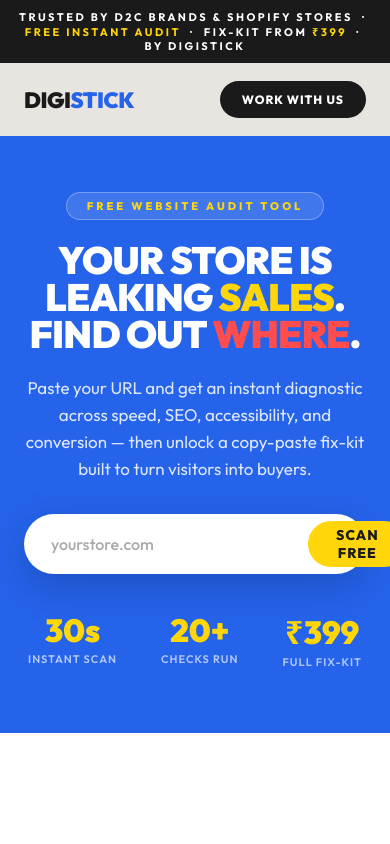
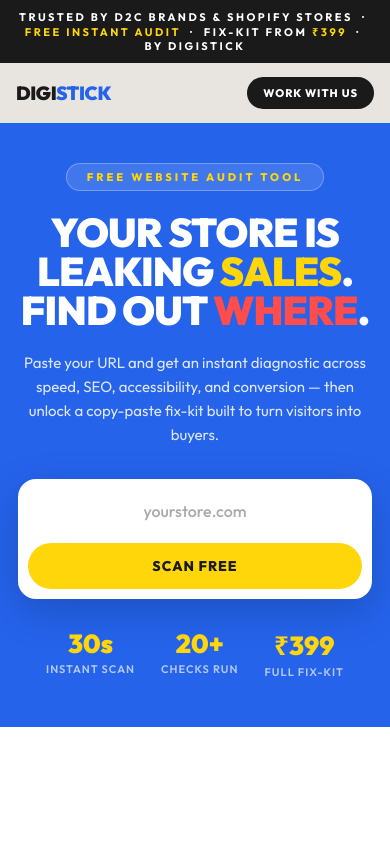
Before and after one commit to connect511/sitecheck, a Next.js app: page / in a window 390 px wide. Shown: the top 844 px of the page. Built offline with nearby package versions, Linux system fonts and the light colour scheme.

Commit message:
Update globals.css

```diff
--- a/app/globals.css
+++ b/app/globals.css
@@ -252,3 +252,68 @@
 @media (prefers-reduced-motion: reduce) {
   .anim > * { animation:none; opacity:1; transform:none; }
 }
+
+/* ===== v5: more checks, mobile, interactivity ===== */
+.lbl-badge { background: var(--bad); color:#fff; font-size:10px; font-weight:800; letter-spacing:.05em; text-transform:uppercase; padding:4px 10px; border-radius:50px; margin-left:4px; }
+
+/* hover lifts (desktop) */
+@media (hover:hover) {
+  .check, .gauge, .card, .testi, .snippet { transition: transform .15s ease, box-shadow .15s ease; }
+  .check:hover, .card:hover, .testi:hover { transform: translateY(-3px); box-shadow: 0 10px 28px rgba(0,0,0,.08); border-color:#d8d3cc; }
+  .gauge:hover { transform: translateY(-3px); box-shadow: 0 10px 28px rgba(0,0,0,.08); }
+}
+
+/* Sticky mobile unlock bar */
+.sticky-unlock { display:none; }
+@media (max-width: 760px) {
+  .sticky-unlock { display:flex; position:fixed; left:10px; right:10px; bottom:10px; z-index:80;
+    align-items:center; justify-content:space-between; gap:12px;
+    background:var(--ink); border-radius:16px; padding:12px 14px; box-shadow:0 10px 30px rgba(0,0,0,.3); }
+  .su-left { display:flex; flex-direction:column; line-height:1.1; }
+  .su-price { color:var(--yellow); font-weight:900; font-size:22px; }
+  .su-txt { color:rgba(255,255,255,.7); font-size:11px; font-weight:600; }
+  .su-btn { flex:none; background:var(--yellow); color:var(--ink); border:0; border-radius:50px; font-weight:800; font-size:14px; padding:13px 22px; }
+}
+
+/* ===== Mobile polish ===== */
+@media (max-width: 760px) {
+  .wrap { overflow-x: hidden; }
+  .nav { padding: 14px 16px; }
+  .logo { font-size: 19px; }
+  .nav-cta { padding: 9px 16px; font-size: 11px; }
+  .hero { padding: 40px 18px 48px; }
+  .hero h1 { font-size: 40px; }
+  .hero-p { font-size: 15px; }
+  .bar { flex-direction: column; border-radius: 18px; padding: 10px; gap: 10px; }
+  .bar input { text-align: center; padding: 12px; }
+  .bar button { padding: 14px; width: 100%; }
+  .hero-stats { gap: 26px; margin-top: 28px; }
+  .stat-num { font-size: 26px; }
+  .sec { padding: 44px 16px; }
+  .sec-title { font-size: 28px; }
+  .gauges { grid-template-columns: 1fr 1fr; gap: 12px; }
+  .checks { grid-template-columns: 1fr; }
+  .leak-banner { flex-direction: column; text-align: center; padding: 24px 18px; gap: 14px; }
+  .leak-big { font-size: 40px; }
+  .leak-right { display: flex; align-items: center; gap: 10px; justify-content: center; }
+  .leak-count { font-size: 40px; }
+  .leak-count-label { text-align: left; }
+  .offer { padding: 24px 18px; }
+  .offer-h { font-size: 25px; }
+  .price-now { font-size: 44px; }
+  .vs-row { font-size: 12.5px; padding: 12px 13px; }
+  .locked-head { font-size: 14px; padding: 14px 16px; }
+  .blur-wrap { min-height: 340px; }
+  .lock-title { font-size: 19px; }
+  .agency-cta { padding: 34px 22px; }
+  .agency-cta h3 { font-size: 24px; }
+  /* keep content clear of the sticky bar */
+  .footer { padding-bottom: 96px; }
+  .sales { margin-bottom: 8px; }
+}
+
+@media (max-width: 380px) {
+  .hero h1 { font-size: 34px; }
+  .gauges { grid-template-columns: 1fr 1fr; }
+  .leak-big { font-size: 34px; }
+}
```
